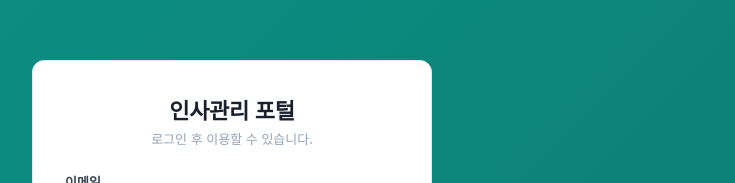
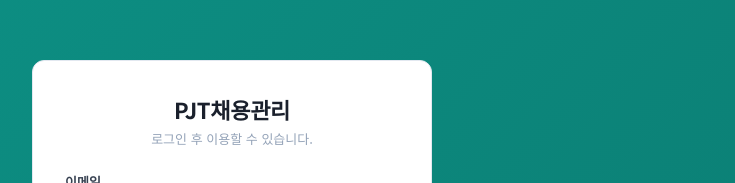
Before and after one commit to SNI-TWIN/hire-eval, a React (Vite) app: page / in a window 1280 px wide. Shown: the part 139-322 px from the top of the page, without its empty margins (408-1143 px from the left). Built offline with nearby package versions, Linux system fonts and the light colour scheme; no server answers; the database is empty.

Commit message:
Add files via upload

```diff
--- a/index.html
+++ b/index.html
@@ -8,10 +8,10 @@
     <meta name="mobile-web-app-capable" content="yes" />
     <meta name="apple-mobile-web-app-capable" content="yes" />
     <meta name="apple-mobile-web-app-status-bar-style" content="default" />
-    <meta name="apple-mobile-web-app-title" content="인사포털" />
+    <meta name="apple-mobile-web-app-title" content="PJT채용관리" />
     <meta name="format-detection" content="telephone=no" />
     <link rel="apple-touch-icon" href="/icons/icon-192.png" />
-    <title>인사관리 포털</title>
+    <title>PJT채용관리</title>
   </head>
   <body>
     <div id="root"></div>
--- a/src/App.jsx
+++ b/src/App.jsx
@@ -44,7 +44,7 @@ export default function App() {
     )
   }
 
-  // key=uid — 로그아웃/사용자 변경 시 포털 상태(보던 페이지·관리자 잠금 해제 등)를 통째로 초기화.
+  // key=uid — 로그아웃/사용자 변경 시 PJT채용관리 상태(보던 페이지·관리자 잠금 해제 등)를 통째로 초기화.
   // 공용 PC에서 이전 사용자의 화면 상태가 다음 사용자에게 넘어가지 않게 함
   return <Portal key={user.uid} />
 }
--- a/src/components/Header.jsx
+++ b/src/components/Header.jsx
@@ -8,7 +8,7 @@ export default function Header({ onChangeCode, adminUnlocked }) {
   return (
     <>
       <header className="header">
-        <div className="header-logo">인사관리 포털</div>
+        <div className="header-logo">PJT채용관리</div>
         <div className="header-sub">채용 평가 시스템</div>
         <div className="header-right">
           {isAdmin && (
--- a/src/context/AuthContext.jsx
+++ b/src/context/AuthContext.jsx
@@ -61,7 +61,7 @@ export function AuthProvider({ children }) {
 
   const isAdmin   = !!profile?.isAdmin   // 관리자 표시된 계정만
   const part      = profile?.part ?? null
-  const hasAccess = !!profile            // 명단(users)에 있거나 부트스트랩 관리자라야 포털 진입
+  const hasAccess = !!profile            // 명단(users)에 있거나 부트스트랩 관리자라야 PJT채용관리 진입
 
   return (
     <AuthContext.Provider value={{ user, profile, isAdmin, part, hasAccess, login, logout, loading }}>
--- a/src/pages/LoginPage.jsx
+++ b/src/pages/LoginPage.jsx
@@ -28,7 +28,7 @@ export default function LoginPage() {
     }}>
       <div className="card" style={{ width: '100%', maxWidth: 400, padding: 32 }}>
         <div style={{ textAlign: 'center', marginBottom: 24 }}>
-          <div style={{ fontSize: 22, fontWeight: 700, color: '#1a202c', letterSpacing: '-0.3px' }}>인사관리 포털</div>
+          <div style={{ fontSize: 22, fontWeight: 700, color: '#1a202c', letterSpacing: '-0.3px' }}>PJT채용관리</div>
           <div style={{ fontSize: 13, color: '#94a3b8', marginTop: 4 }}>로그인 후 이용할 수 있습니다.</div>
         </div>
         <form onSubmit={handle}>
--- a/src/pages/Members.jsx
+++ b/src/pages/Members.jsx
@@ -106,7 +106,7 @@ export default function Members() {
     const ok = await ask({
       title: '사용자 삭제',
       message: `${m.email} 사용자를 삭제할까요?\n\n` +
-        `• 앱 명단(권한)에서 즉시 제거되어 포털 접근이 차단됩니다. (감사 로그·휴지통에서 복원 가능)\n` +
+        `• 앱 명단(권한)에서 즉시 제거되어 PJT채용관리 접근이 차단됩니다. (감사 로그·휴지통에서 복원 가능)\n` +
         `• 로그인 계정 자체는 보안상 사이트에서 지울 수 없어, Firebase 콘솔에서 별도로 삭제해야 완전히 제거됩니다.`,
       danger: true, confirmLabel: '삭제',
     })
--- a/vite.config.js
+++ b/vite.config.js
@@ -10,8 +10,8 @@ export default defineConfig({
       registerType: 'autoUpdate',
       includeAssets: ['icons/*.png'],
       manifest: {
-        name: '인사관리 포털',
-        short_name: '인사포털',
+        name: 'PJT채용관리',
+        short_name: 'PJT채용관리',
         description: '채용 평가 및 인사 관리 시스템',
         theme_color: '#0d9488',
         background_color: '#f0f2f5',
```
